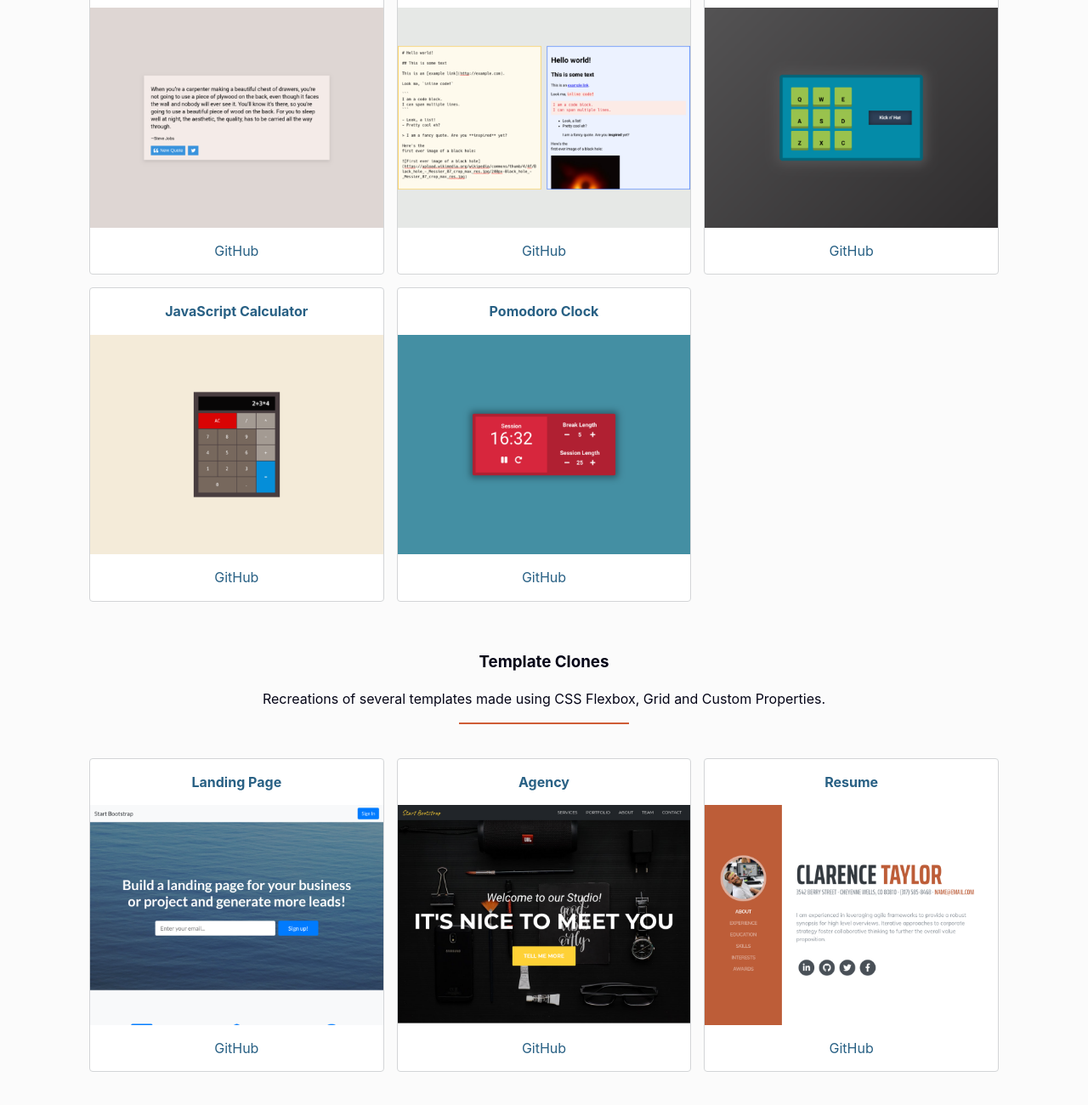
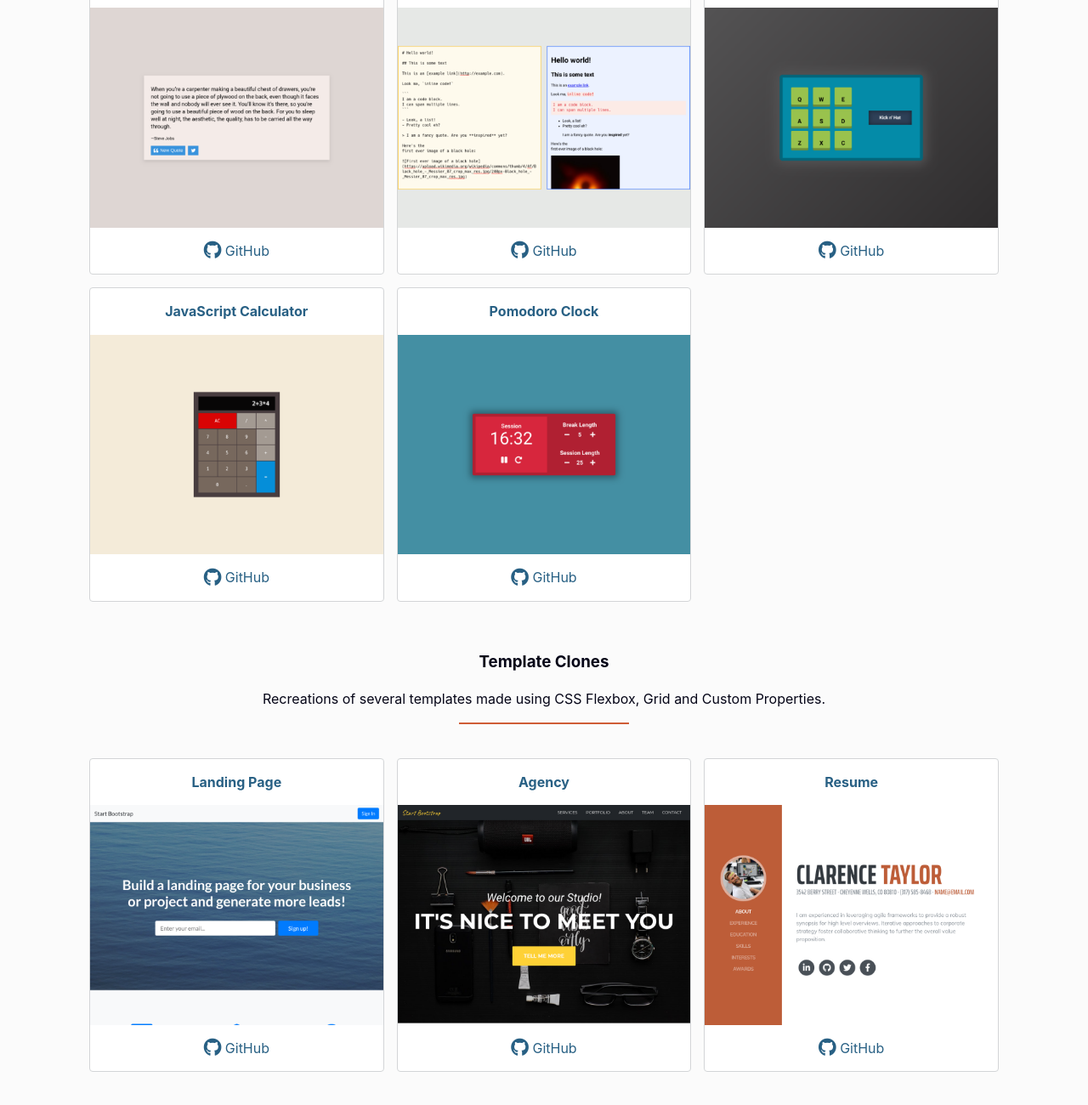
Before and after one commit to kevcomedia/kevcomedia.github.io, a plain HTML site: page index.html in a window 1280 px wide. Shown: the part 1090-2390 px from the top of the page at 85% size. Drawn offline with Linux system fonts and the light colour scheme; a web font is replaced by a local one.

Commit message:
Add FontAwesome icons

```diff
--- a/index.html
+++ b/index.html
@@ -5,6 +5,7 @@
     <meta name="viewport" content="width=device-width, initial-scale=1" />
     <title>Kev Comedia | Web Developer</title>
     <link rel="stylesheet" href="https://rsms.me/inter/inter.css" />
+    <link rel="stylesheet" href="https://cdnjs.cloudflare.com/ajax/libs/font-awesome/5.8.2/css/all.min.css" />
     <link rel="stylesheet" href="styles.css" />
   </head>
   <body>
@@ -50,6 +51,7 @@
                 </a>
                 <p>
                   <a href="https://github.com/kevcomedia/random-quote-machine">
+                    <span class="fab fa-github fa-lg" aria-hidden="true"></span>
                     GitHub
                   </a>
                 </p>
@@ -65,6 +67,7 @@
                 </a>
                 <p>
                   <a href="https://github.com/kevcomedia/markdown-previewer">
+                    <span class="fab fa-github fa-lg" aria-hidden="true"></span>
                     GitHub
                   </a>
                 </p>
@@ -79,7 +82,10 @@
                   />
                 </a>
                 <p>
-                  <a href="https://github.com/kevcomedia/drum-machine">GitHub</a>
+                  <a href="https://github.com/kevcomedia/drum-machine">
+                    <span class="fab fa-github fa-lg" aria-hidden="true"></span>
+                    GitHub
+                  </a>
                 </p>
               </li>
               <li class="gallery__item">
@@ -93,6 +99,7 @@
                 </a>
                 <p>
                   <a href="https://github.com/kevcomedia/javascript-calculator">
+                    <span class="fab fa-github fa-lg" aria-hidden="true"></span>
                     GitHub
                   </a>
                 </p>
@@ -107,7 +114,10 @@
                   />
                 </a>
                 <p>
-                  <a href="https://github.com/kevcomedia/pomodoro-clock">GitHub</a>
+                  <a href="https://github.com/kevcomedia/pomodoro-clock">
+                    <span class="fab fa-github fa-lg" aria-hidden="true"></span>
+                    GitHub
+                  </a>
                 </p>
               </li>
             </ul>
@@ -133,6 +143,7 @@
                 </a>
                 <p>
                   <a href="https://github.com/kevcomedia/blackrock-landing-clone">
+                    <span class="fab fa-github fa-lg" aria-hidden="true"></span>
                     GitHub
                   </a>
                 </p>
@@ -148,6 +159,7 @@
                 </a>
                 <p>
                   <a href="https://github.com/kevcomedia/blackrock-agency-clone">
+                    <span class="fab fa-github fa-lg" aria-hidden="true"></span>
                     GitHub
                   </a>
                 </p>
@@ -163,6 +175,7 @@
                 </a>
                 <p>
                   <a href="https://github.com/kevcomedia/blackrock-resume-clone">
+                    <span class="fab fa-github fa-lg" aria-hidden="true"></span>
                     GitHub
                   </a>
                 </p>
```
